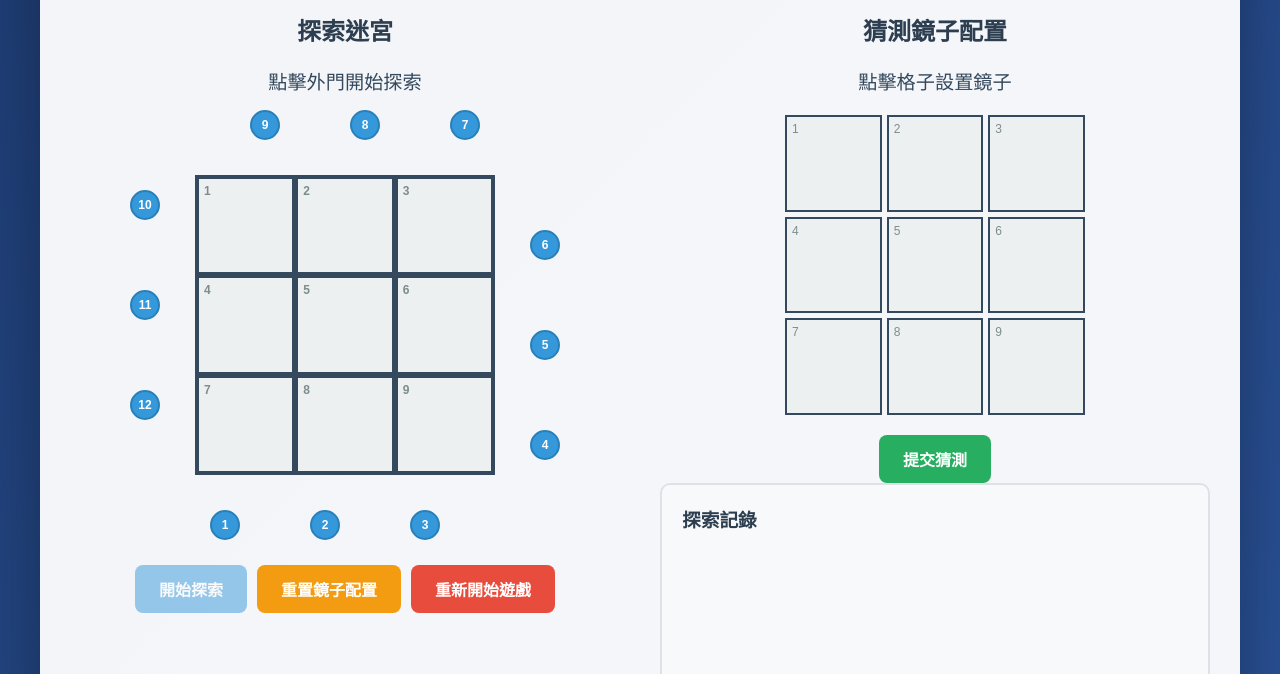
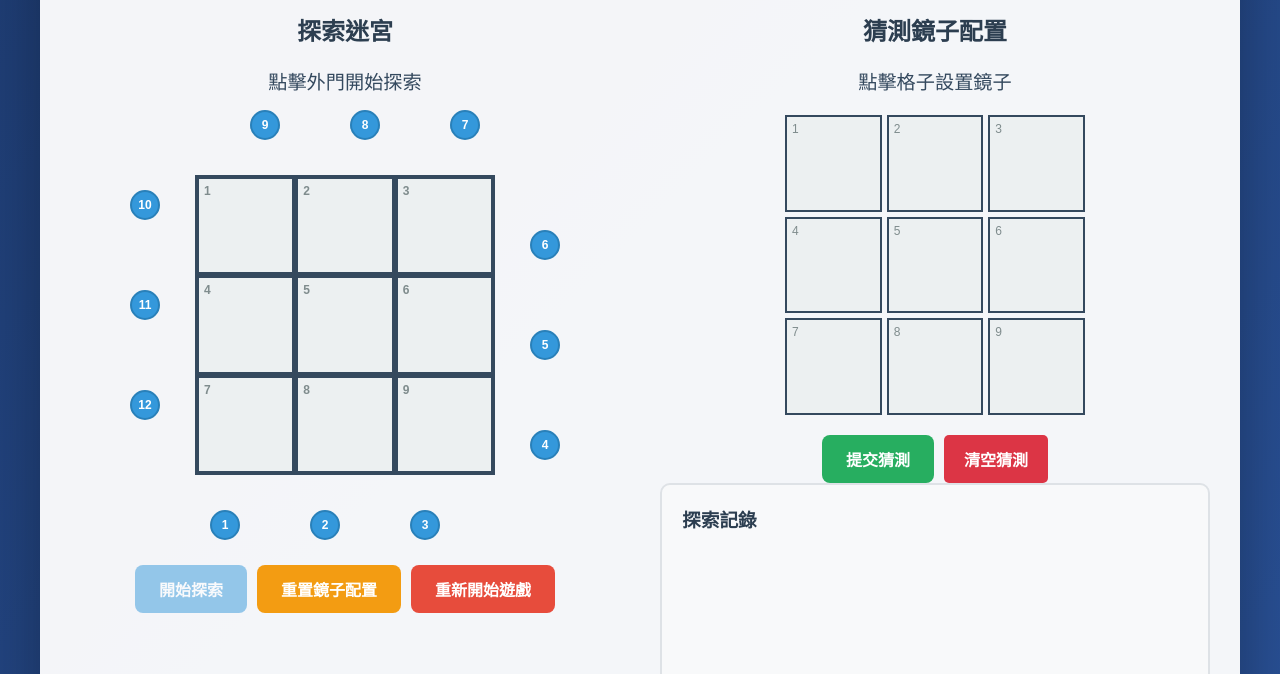
Before and after one commit to MitsunChieh/dondondon-2025, a plain HTML site: page mirror-maze-game.html in a window 1280 px wide. Shown: the part 126-800 px from the top of the page. Drawn offline with Linux system fonts and the light colour scheme.

Commit message:
新增清空猜測按鈕及其功能，提升玩家互動性，並調整控制區域樣式以改善界面佈局。

```diff
--- a/mirror-maze-game.html
+++ b/mirror-maze-game.html
@@ -214,11 +214,24 @@
         }
 
         .controls {
+            margin-top: 20px;
             display: flex;
+            gap: 10px;
             justify-content: center;
-            gap: 10px;
-            margin-top: 20px;
-            flex-wrap: wrap;
+        }
+
+        .clear-button {
+            background: #dc3545;
+            color: white;
+            border: none;
+            padding: 10px 20px;
+            border-radius: 5px;
+            cursor: pointer;
+            font-size: 16px;
+        }
+
+        .clear-button:hover {
+            background: #c82333;
         }
 
         button {
@@ -528,6 +541,12 @@
             height: 100%;
             background: linear-gradient(45deg, transparent calc(50% - 2px), #2c3e50 calc(50% - 2px), #2c3e50 calc(50% + 2px), transparent calc(50% + 2px));
         }
+
+        .button-group {
+            display: flex;
+            gap: 10px;
+            margin-top: 20px;
+        }
     </style>
 </head>
 <body>
@@ -644,6 +663,7 @@
 
                 <div class="controls">
                     <button class="btn-success" id="submitGuess">提交猜測</button>
+                    <button class="clear-button" onclick="game.clearGuesses()">清空猜測</button>
                 </div>
 
                 <div class="history">
@@ -1119,6 +1139,14 @@
                     </div>
                 `).join('');
             }
+
+            clearGuesses() {
+                // 清空所有猜測
+                this.playerGuess = new Array(9).fill(null);
+                // 更新顯示
+                this.updateGuessDisplay();
+                this.showMessage('已清空所有猜測', 'info');
+            }
         }
 
         // 初始化遊戲
```
